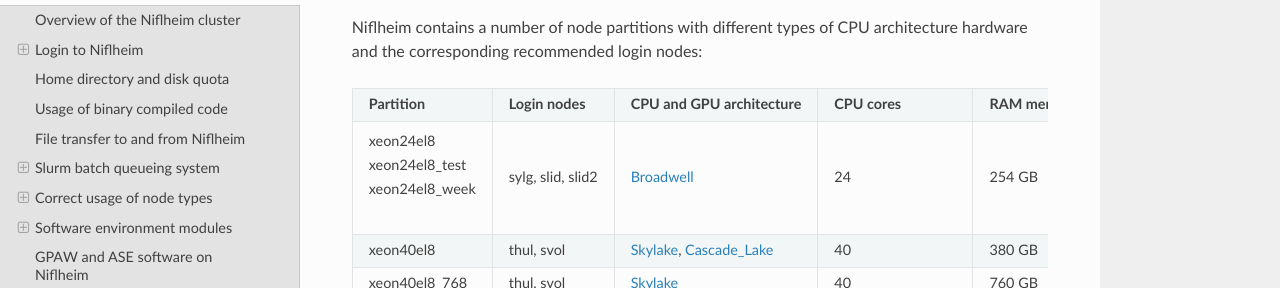
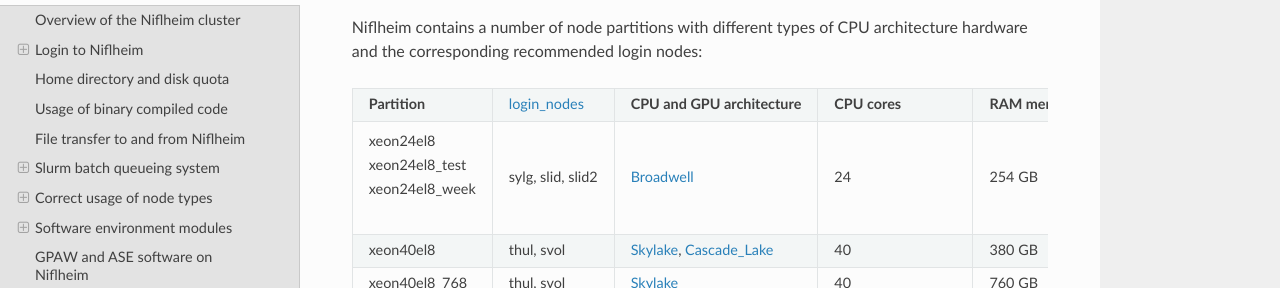
Before and after one commit to OleHolmNielsen/Niflheim_users, a Sphinx documentation site: the page built from docs/Niflheim_Getting_Started.rst, in a window 1280 px wide and 900 px high, scrolled down 4504 px. Shown: the part 163-451 px from the top of the window. Built offline with Sphinx 7.4.7 and the Read the Docs theme 3.1.0, drawn with Linux system fonts in a browser that asks for light colours.

```diff
--- a/docs/Niflheim_Getting_Started.rst
+++ b/docs/Niflheim_Getting_Started.rst
@@ -252,7 +252,7 @@ Niflheim contains a number of node partitions with different types of CPU archit
   :widths: 4 8 4 4 4 4 4
 
   * - **Partition**
-    - **Login nodes**
+    - login_nodes_
     - **CPU and GPU architecture**
     - **CPU cores**
     - **RAM memory**
```
